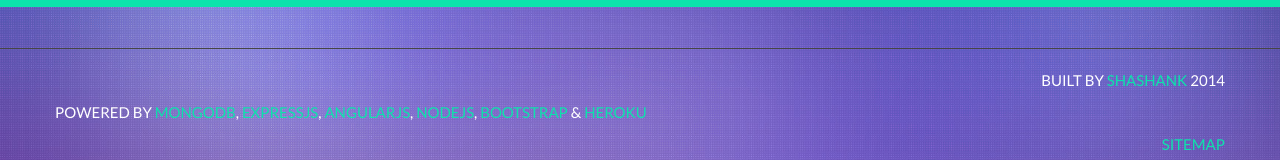
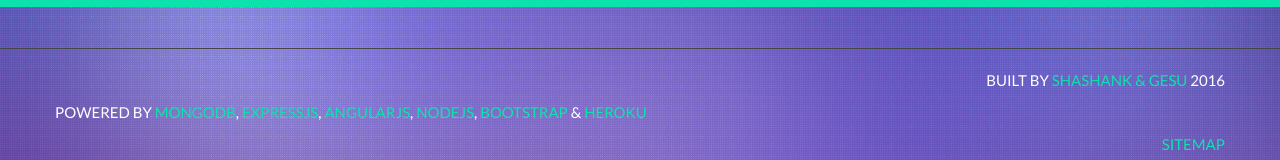
Before and after one commit to shriiitk/cookoo, a website: page public/index.html in a window 1280 px wide. Shown: the part 2775-2935 px from the top of the page. Drawn offline with Linux system fonts and the light colour scheme; no server answers.

Commit message:
redeploying

```diff
--- a/public/index.html
+++ b/public/index.html
@@ -336,7 +336,7 @@
         <hr>
         <div class="container">
             <div class="row">
-        		<p class="text-right">Built by <a href="mailto:sarla.halal@gmail.com">Shashank</a> 2014</p>
+        		<p class="text-right">Built by <a href="mailto:sarla.halal@gmail.com">Shashank & Gesu</a> 2016</p>
         		<p class="text-left">Powered by <a href="http://www.mongodb.com/">MongoDB</a>, <a href="http://expressjs.com/">ExpressJS</a>, <a href="https://angularjs.org/">AngularJS</a>, <a href="http://nodejs.org/">NodeJS</a>, <a href="http://getbootstrap.com/">Bootstrap</a> & <a href="https://www.heroku.com">Heroku</a></p>
                 <p class="text-right"><a href="http://www.what2cook.co.in/sitemap.xml">Sitemap</a></p>
         	</div>
```
